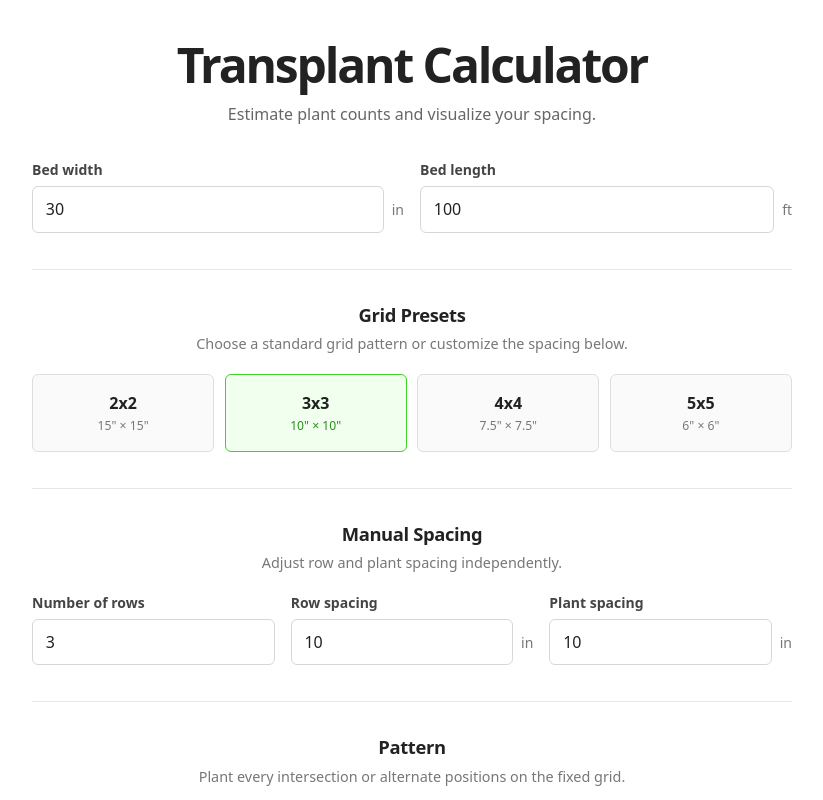
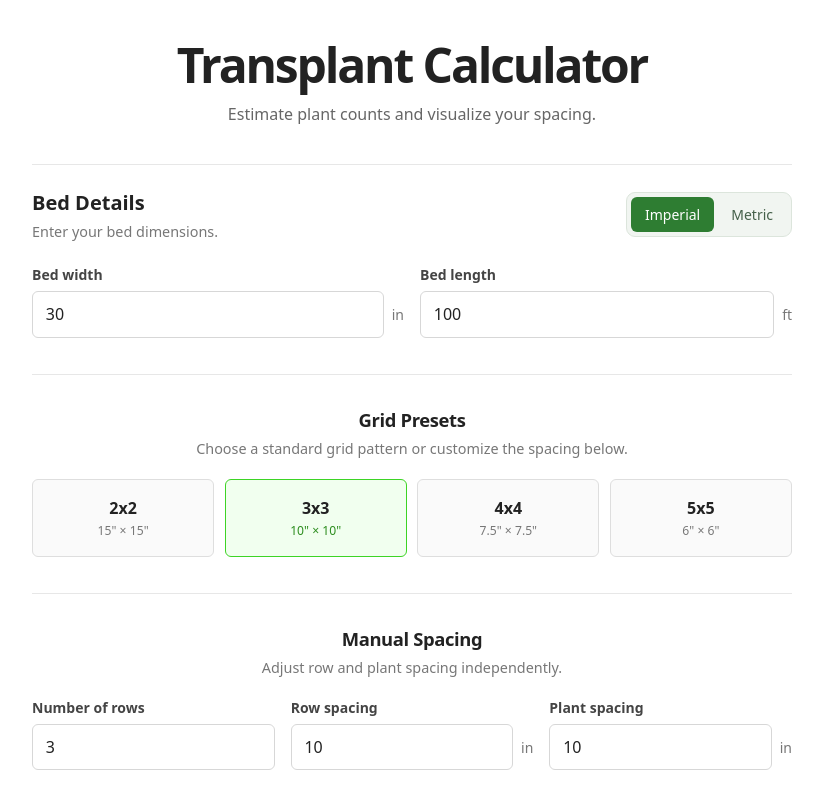
Before and after one commit to tylerkern/farm-tools, a React (Vite) app: page / in a window 1280 px wide. Shown: the top 800 px of the page, without its empty margins (228-1051 px from the left). Built offline with nearby package versions, Linux system fonts and the light colour scheme.

Commit message:
add metric/imperial butttons

```diff
--- a/src/App.css
+++ b/src/App.css
@@ -14,7 +14,11 @@
   padding: 2rem 1rem;
   background: #ffffff;
   color: #222222;
-  font-family: system-ui, -apple-system, BlinkMacSystemFont, "Segoe UI",
+  font-family:
+    system-ui,
+    -apple-system,
+    BlinkMacSystemFont,
+    "Segoe UI",
     sans-serif;
 }
 
@@ -403,7 +407,6 @@
   }
 }
 
-
 /* Planting pattern buttons */
 
 .calculator-page .pattern-options {
@@ -439,7 +442,6 @@
   outline-offset: 3px;
 }
 
-
 .calculator-page .spacing-warning {
   margin-top: 1rem;
   padding: 0.75rem 1rem;
@@ -459,3 +461,72 @@
     grid-template-columns: 1fr;
   }
 }
+
+/* Bed details section */
+
+.calculator-page .bed-details {
+  padding-top: 24px;
+}
+
+.calculator-page .bed-details-header {
+  display: flex;
+  align-items: center;
+  justify-content: space-between;
+  gap: 20px;
+  margin-bottom: 24px;
+}
+
+.calculator-page .bed-details-header h2 {
+  margin: 0 0 6px;
+  font-size: 1.25rem;
+  font-weight: 700;
+}
+
+.calculator-page .bed-details-header p {
+  margin: 0;
+  color: #777;
+  font-size: 0.9rem;
+}
+
+/* More compact measurement toggle */
+
+.calculator-page .unit-toggle {
+  display: inline-flex;
+  flex-shrink: 0;
+  gap: 3px;
+  padding: 4px;
+  border: 1px solid #dce5dc;
+  border-radius: 9px;
+  background: #f1f5f1;
+}
+
+.calculator-page .unit-toggle button {
+  border: 0;
+  border-radius: 6px;
+  background: transparent;
+  color: #45604a;
+  padding: 8px 14px;
+  font: inherit;
+  font-size: 0.875rem;
+  cursor: pointer;
+}
+
+.calculator-page .unit-toggle button.active {
+  background: #2e7d32;
+  color: #fff;
+}
+
+.calculator-page .unit-toggle button:focus-visible {
+  outline: 2px solid #2e7d32;
+  outline-offset: 2px;
+}
+
+/* Small screens */
+
+@media (max-width: 480px) {
+  .calculator-page .bed-details-header {
+    flex-direction: column;
+    align-items: flex-start;
+    gap: 14px;
+  }
+}
--- a/src/App.tsx
+++ b/src/App.tsx
@@ -1,13 +1,14 @@
+import "./App.css";
 import { useState } from "react";
 import TransplantingPreview from "./components/TransplantingPreview";
+import { feetToCentimeters, inchesToCentimeters } from "./utils/units";
+import { truncateToTwoDeicmals } from "./utils/format";
+import type { UnitSystem } from "./utils/units";
 import {
   calculateTransplantCount,
   doRowsFitOnBed,
   type TransplantingPattern,
 } from "./calculators/transplanting";
-import { feetToCentimeters, inchesToCentimeters } from "./utils/units";
-import "./App.css";
-import { truncateToTwoDeicmals } from "./utils/format";
 import {
   GRID_PRESETS,
   calculateGridSpacing,
@@ -20,6 +21,7 @@ function App() {
   const [rowCount, setRowCount] = useState(3);
   const [rowSpacing, setRowSpacing] = useState(10);
   const [transplantSpacing, setTransplantSpacing] = useState(10);
+  const [unitSystem, setUnitSystem] = useState<UnitSystem>("imperial");
 
   const [preset, setPreset] = useState("3x3");
 
@@ -71,7 +73,40 @@ function App() {
             <p>Estimate plant counts and visualize your spacing.</p>
           </div>
         </div>
+        <div className="section-block bed-details">
+          <div className="bed-details-header">
+            <div>
+              <h2>Bed Details</h2>
+              <p>Enter your bed dimensions.</p>
+            </div>
+
+            <div
+              className="unit-toggle"
+              role="group"
+              aria-label="Measurement system"
+            >
+              <button
+                type="button"
+                className={unitSystem === "imperial" ? "active" : ""}
+                aria-pressed={unitSystem === "imperial"}
+                onClick={() => setUnitSystem("imperial")}
+              >
+                Imperial
+              </button>
+
+              <button
+                type="button"
+                className={unitSystem === "metric" ? "active" : ""}
+                aria-pressed={unitSystem === "metric"}
+                onClick={() => setUnitSystem("metric")}
+              >
+                Metric
+              </button>
+            </div>
+          </div>
+
           <div className="form-grid">
+            {/* Keep your existing bed width and length inputs here */}
             <div className="field">
               <label htmlFor="bedWidth">Bed width</label>
 
@@ -115,6 +150,8 @@ function App() {
               </div>
             </div>
           </div>
+        </div>
+
         <div className="section-block">
           <div className="section-heading">
             <h2>Grid Presets</h2>
```
Lines whose indentation alone changed are shown as unchanged.
